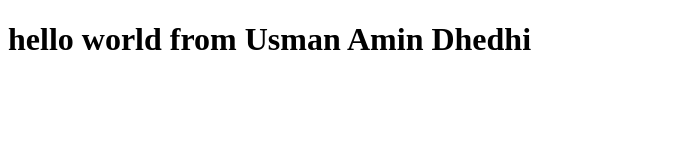
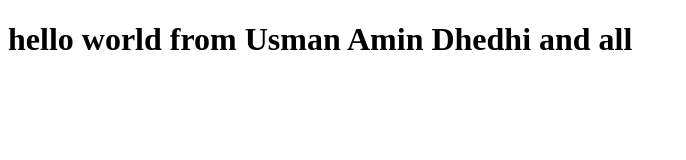
Before and after one commit to Usmandhedhi/bootcamp2020, a plain HTML site: page index.html in a window 1280 px wide. Shown: the whole page, without its empty margins (0-686 px from the left). Drawn offline with Linux system fonts and the light colour scheme.

Commit message:
Update index.html

```diff
--- a/index.html
+++ b/index.html
@@ -6,6 +6,6 @@
     <title>Document</title>
 </head>
 <body>
-    <h1>hello world from Usman Amin Dhedhi </h1>
+    <h1>hello world from Usman Amin Dhedhi and all </h1>
 </body>
 </html>
```
